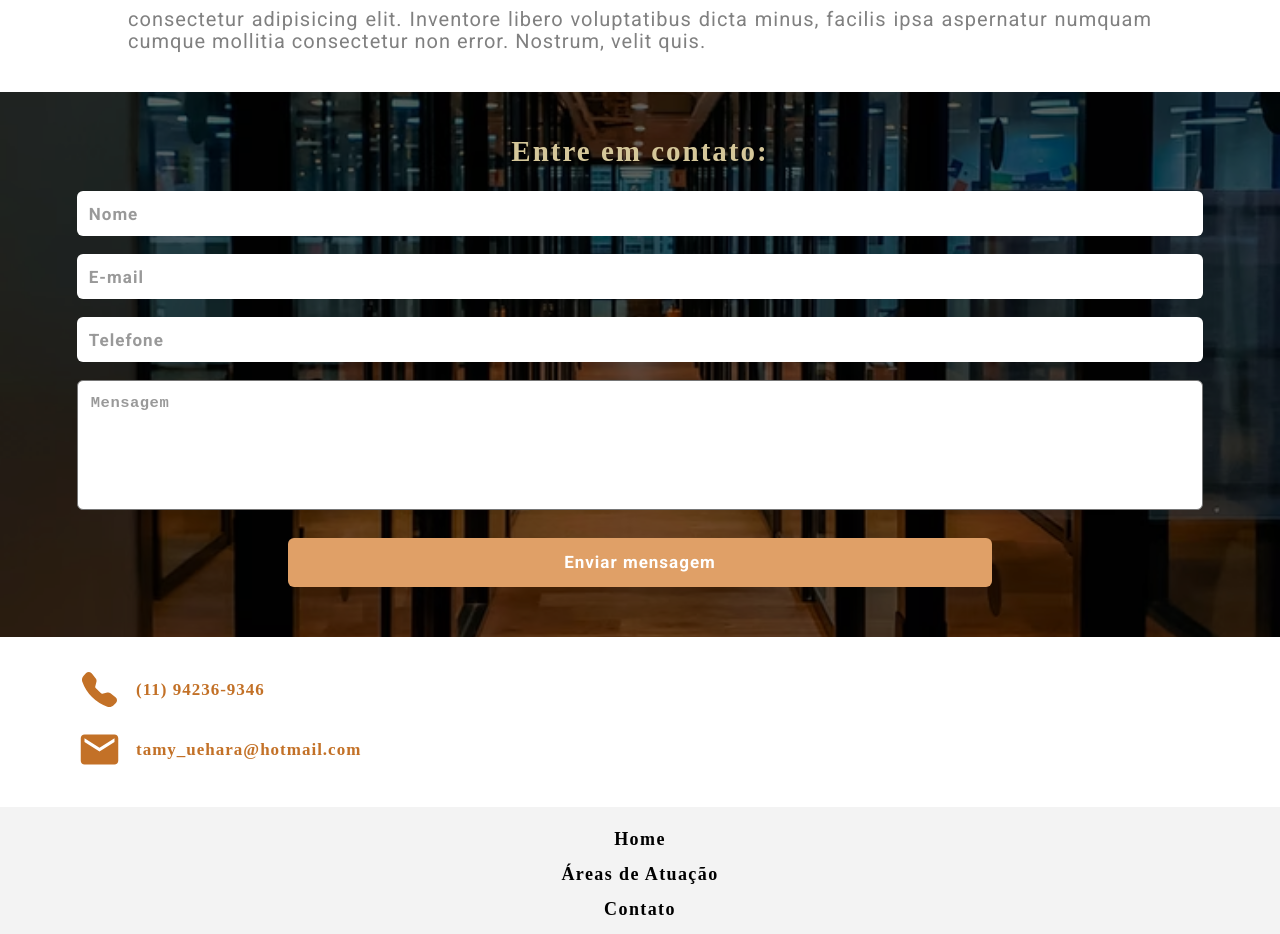
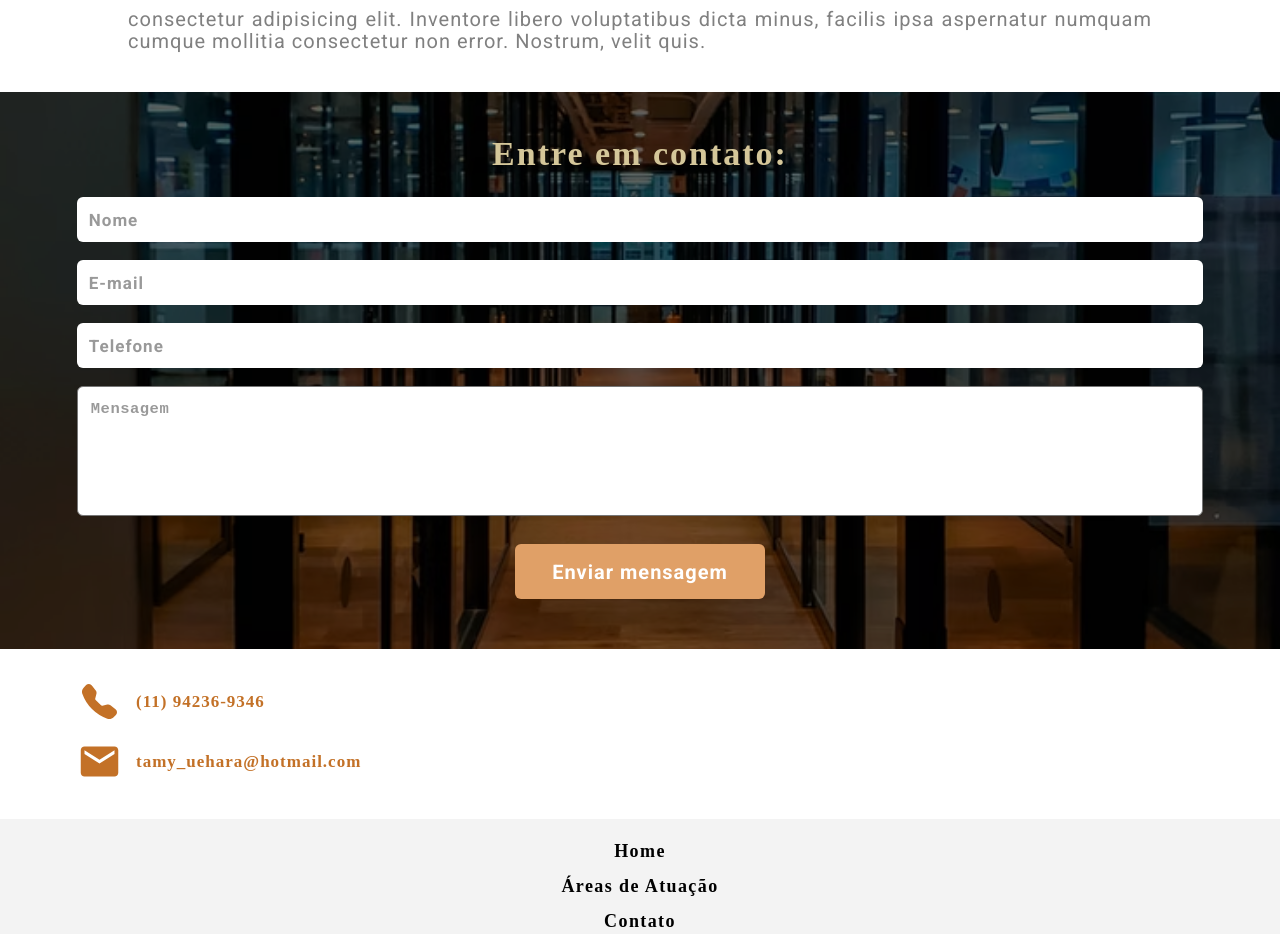
Before and after one commit to Vinicius-R-Cunha/advocacia-uehara, a React (Create React App) app: page / in a window 1280 px wide. Shown: the part 1940-2874 px from the top of the page. Built offline with nearby package versions, Linux system fonts and the light colour scheme; a web font is replaced by a local one.

Commit message:
InputsForm responsivity

```diff
--- a/src/components/InputsForm/index.tsx
+++ b/src/components/InputsForm/index.tsx
@@ -67,19 +67,23 @@ const Title = styled.p`
   font-weight: 700;
   font-size: 29px;
   letter-spacing: 2px;
-  line-height: 28px;
   text-align: center;
   color: #d5c79a;
 
   margin-bottom: 8px;
 
   z-index: 0;
+
+  @media (min-width: 800px) {
+    font-size: 34px;
+  }
 `;
 
 const Input = styled.input`
   all: unset;
 
   width: 88%;
+  max-width: 1200px;
   height: 45px;
 
   font-weight: 400;
@@ -102,6 +106,7 @@ const Input = styled.input`
 
 const Textarea = styled.textarea`
   width: 88%;
+  max-width: 1200px;
   height: 130px;
 
   font-weight: 400;
@@ -135,6 +140,7 @@ const Button = styled.button`
   all: unset;
 
   width: 55%;
+  max-width: 250px;
   height: 49px;
 
   font-size: 17px;
@@ -157,4 +163,10 @@ const Button = styled.button`
   .phone-icon {
     font-size: 18px;
   }
+
+  @media (min-width: 800px) {
+    height: 55px;
+
+    font-size: 20px;
+  }
 `;
```
